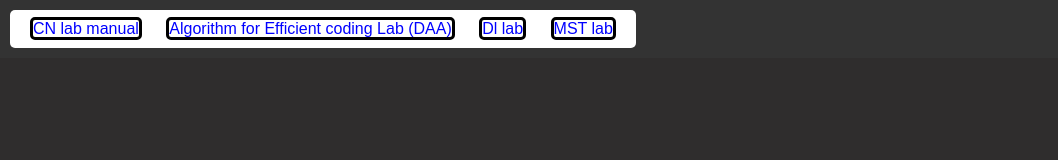
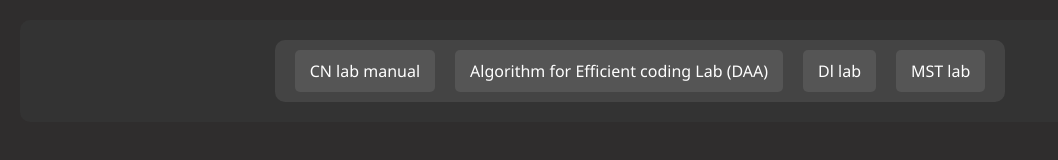
Before and after one commit to vikram-42-alla/lab-manuels, a plain HTML site: page index.html in a window 1280 px wide. Shown: the whole page, without its empty margins (0-1058 px from the left). Drawn offline with Linux system fonts and the light colour scheme.

Commit message:
Update index.html

```diff
--- a/index.html
+++ b/index.html
@@ -3,47 +3,50 @@
 <head>
     <meta charset="UTF-8">
     <meta name="viewport" content="width=device-width, initial-scale=1.0">
-    <title>Document</title>
+    <title>Lab Manuals</title>
     <style>
         body {
             background-color: rgb(47, 45, 45);
             color: white;
             margin: 0;
-            font-family: Arial, sans-serif;
+            padding: 20px;
+            font-family: 'Segoe UI', Tahoma, Geneva, Verdana, sans-serif;
         }
         header {
             display: flex;
-            justify-content: space-between;
+            justify-content: center;
             align-items: center;
-            padding: 10px;
+            padding: 20px;
             background-color: #333;
+            border-radius: 10px;
         }
         .navbar {
-            background-color: #fff;
-            color: black;
+            display: flex;
+            justify-content: center;
+            background-color: #444;
             padding: 10px;
-            border-radius: 5px;
-        }
-        .navbar a{
-            border: 3px solid black;
-            border-radius: 5px;
-
+            border-radius: 10px;
         }
         .navbar a {
             text-decoration: none;
-           color: blue;
+            color: white;
+            background-color: #555;
+            padding: 10px 15px;
             margin: 0 10px;
+            border-radius: 5px;
+            transition: background-color 0.3s, transform 0.3s;
         }
         .navbar a:hover {
-            text-decoration: underline;
+            background-color: #ab72e3;
+            transform: scale(1.05);
         }
         @media screen and (max-width: 600px) {
             .navbar {
-            flex-direction: column;
-            align-items: flex-start;
+                flex-direction: column;
+                align-items: center;
             }
             .navbar a {
-            margin: 5px 0;
+                margin: 5px 0;
             }
         }
     </style>
```
